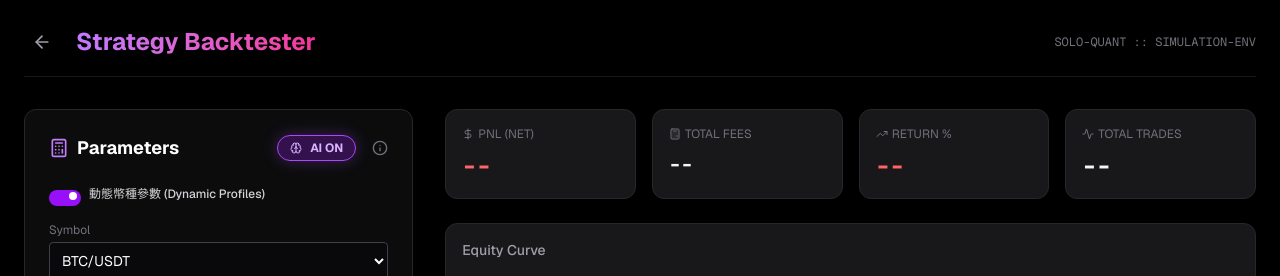
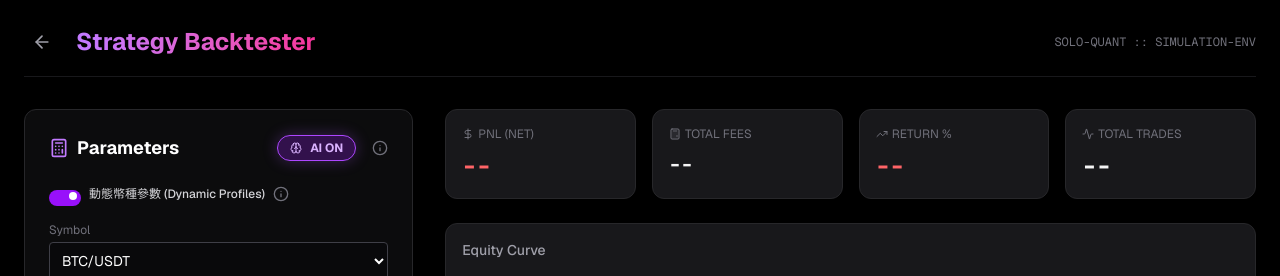
Before and after one commit to Pianochicken/solo-quant, a Next.js app in the folder web/: page /backtest in a window 1280 px wide. Shown: the top 276 px of the page. Built offline with nearby package versions, Linux system fonts and the light colour scheme; no server answers.

Commit message:
Feat: Add dynamic profile tooltip to toggle label and keep it always visible

```diff
--- a/web/app/backtest/page.tsx
+++ b/web/app/backtest/page.tsx
@@ -175,8 +175,17 @@ export default function BacktestPage() {
                                 <div className="w-8 h-4 bg-zinc-800 rounded-full peer peer-checked:bg-purple-600 transition-colors"></div>
                                 <div className="absolute left-1 top-1.5 w-2 h-2 bg-zinc-400 rounded-full transition-all peer-checked:translate-x-4 peer-checked:bg-white"></div>
                             </div>
-                            <div className="text-xs text-zinc-300 font-medium">
+                            <div className="text-xs text-zinc-300 font-medium flex items-center">
                                 動態幣種參數 (Dynamic Profiles)
+                                <InfoTooltip text={
+                                    !useDynamicProfiles
+                                    ? "【固定標準參數】\nRSI: 25~75\nFunding: -0.4% ~ +1.0%\nEMA偏離: 標準閾值"
+                                    : symbol.includes('SOL') || symbol.includes('ETH')
+                                    ? "【Midcap 擴寬參數】\nRSI: 20~80\nFunding: -0.6% ~ +1.5%\nEMA偏離: 加寬 50%"
+                                    : symbol.includes('HYPE') || symbol.includes('CC')
+                                    ? "【Alt 極端參數】\nRSI: 15~85\nFunding: -1.0% ~ +2.5%\nEMA偏離: 加倍 100%"
+                                    : "【Major 標準參數】\nRSI: 25~75\nFunding: -0.4% ~ +1.0%\nEMA偏離: 標準閾值"
+                                } />
                             </div>
                         </label>
                         <div>
--- a/web/components/InfoTooltip.tsx
+++ b/web/components/InfoTooltip.tsx
@@ -48,7 +48,7 @@ export const InfoTooltip = ({ text }: { text: string }) => {
             </div>
             {visible && createPortal(
                 <div
-                    className="fixed w-[200px] p-2 bg-zinc-800 border border-zinc-700 rounded text-xs text-zinc-200 shadow-xl z-[9999] pointer-events-none"
+                    className="fixed w-[200px] p-2 bg-zinc-800 border border-zinc-700 rounded text-xs text-zinc-200 shadow-xl z-[9999] pointer-events-none whitespace-pre-wrap"
                     style={{
                         top: `${position.top}px`,
                         left: `${position.left}px`,
```
